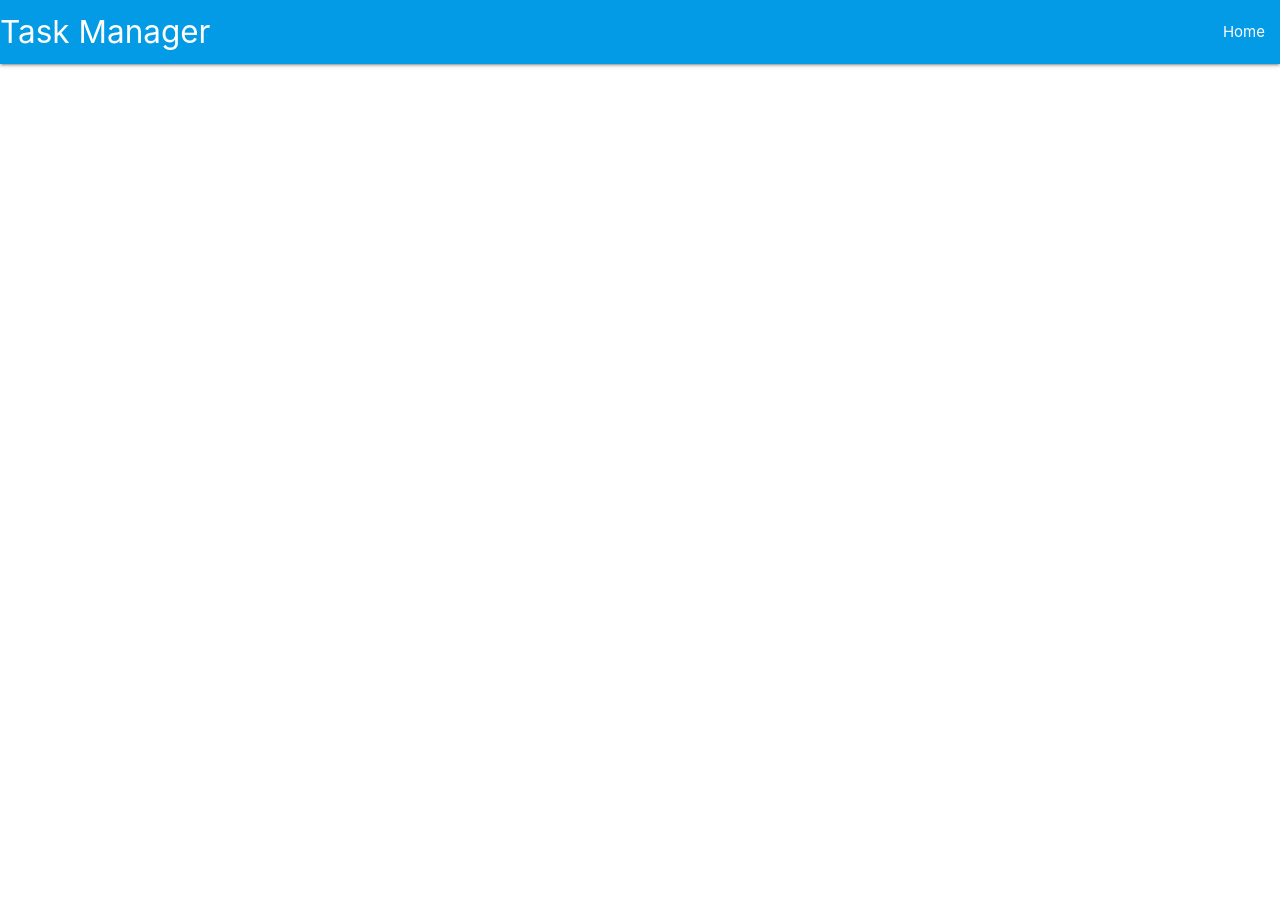
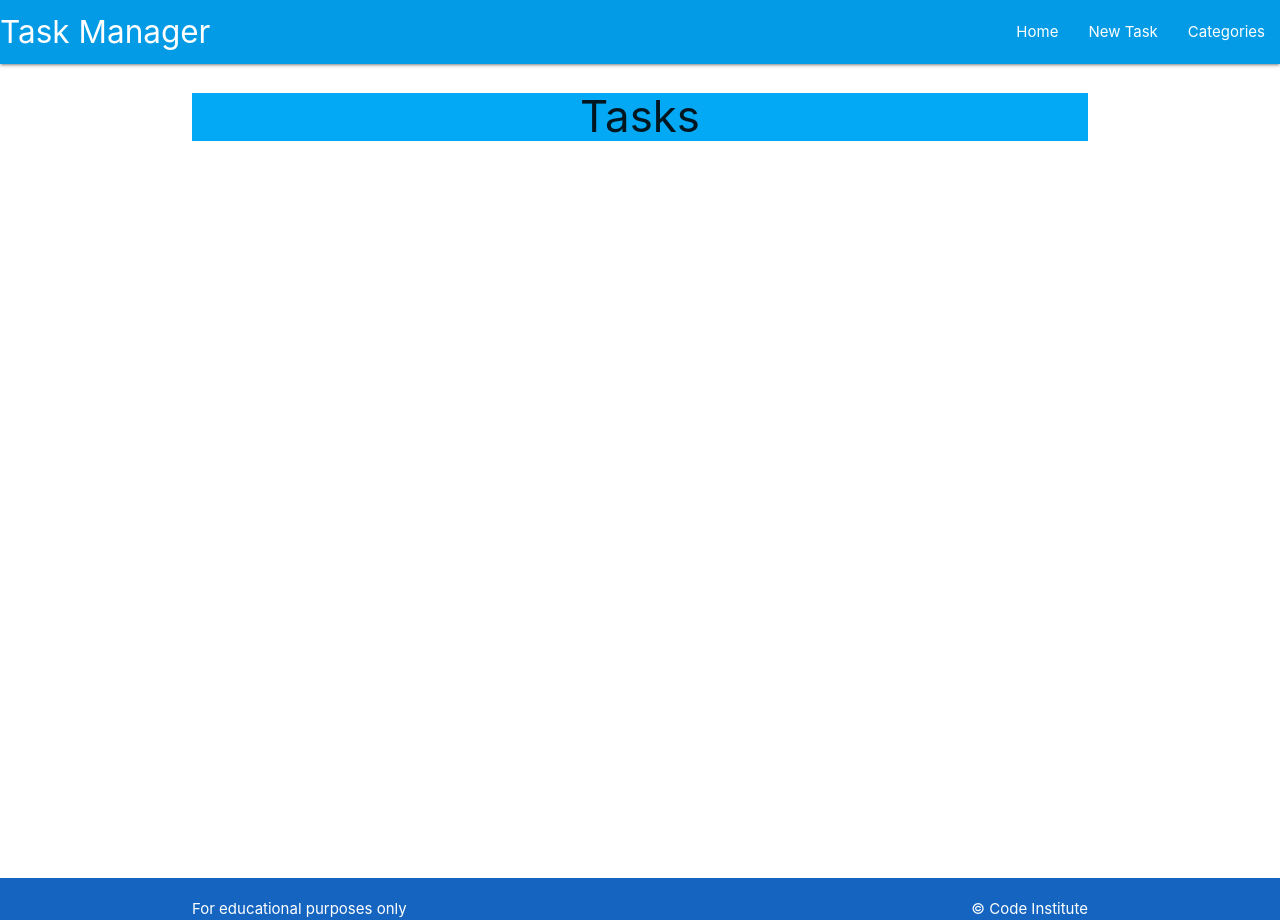
Before and after one commit to hebjornberg/taskmanager, a Flask app: page / in a window 1280 px wide. Run offline with Flask 2, Linux system fonts and the light colour scheme.

Commit message:
Add Tasks

```diff
--- a/taskmanager/routes.py
+++ b/taskmanager/routes.py
@@ -5,4 +5,4 @@ from taskmanager.models import Category, Task
 
 @app.route("/")
 def home():
-    return render_template("base.html")
+    return render_template("tasks.html")
--- a/taskmanager/static/css/style.css
+++ b/taskmanager/static/css/style.css
@@ -0,0 +1,9 @@
+body {
+    display: flex;
+    min-height: 100vh;
+    flex-direction: column;
+  }
+
+  main {
+    flex: 1 0 auto;
+  }
--- a/taskmanager/static/js/script.js
+++ b/taskmanager/static/js/script.js
@@ -0,0 +1,4 @@
+document.addEventListener('DOMContentLoaded', function() {
+    var elems = document.querySelectorAll('.sidenav');
+    var instances = M.Sidenav.init(elems, options);
+  });
--- a/taskmanager/templates/base.html
+++ b/taskmanager/templates/base.html
@@ -3,9 +3,12 @@
 <head>
     <meta charset="UTF-8">
     <meta name="viewport" content="width=device-width, initial-scale=1.0">
-    <title>Task Manager</title>
+    <link rel="stylesheet" href="https://cdnjs.cloudflare.com/ajax/libs/font-awesome/5.15.3/css/all.min.css"
+        integrity="sha512-iBBXm8fW90+nuLcSKlbmrPcLa0OT92xO1BIsZ+ywDWZCvqsWgccV3gFoRBv0z+8dLJgyAHIhR35VZc2oM/gI1w=="
+        crossorigin="anonymous" referrerpolicy="no-referrer">
     <link rel="stylesheet" href="https://cdnjs.cloudflare.com/ajax/libs/materialize/1.0.0/css/materialize.min.css">
     <link rel="stylesheet" href="{{ url_for('static', filename='css/style.css') }}" type="text/css">
+    <title>Task Manager</title>
 </head>
 <body>
 
@@ -17,6 +20,8 @@
               <a href="#" data-target="mobile-demo" class="sidenav-trigger"><i class="material-icons">menu</i></a>
               <ul class="right hide-on-med-and-down">
                 <li><a href="{{ url_for('home') }}">Home</a></li>
+                <li><a href="">New Task</a></li>
+                <li><a href="">Categories</a></li>
               </ul>
             </div>
           </nav>
@@ -24,8 +29,23 @@
           <!--mobile sidenav-->
           <ul class="sidenav" id="mobile-demo">
             <li><a href="{{ url_for('home') }}">Home</a></li>
+            <li><a href="">New Task</a></li>
+            <li><a href="">Categories</a></li>
           </ul>
     </header>
+
+    <main class="container">
+        {% block content %}
+        {% endblock %}
+    </main>
+
+    <footer class="page-footer blue darken-3">
+        <div class="container">
+            For educational purposes only
+          <a class="white-text right" href="https://thecodeinstitute.net" target="_blank">&copy; Code Institute</a>
+          </div>
+        </div>
+      </footer>
 
 <script src="https://cdnjs.cloudflare.com/ajax/libs/materialize/1.0.0/js/materialize.min.js"></script>
 <script src="{{ url_for('static', filename='js/script.js')}}"></script>
--- /dev/null
+++ b/taskmanager/templates/tasks.html
@@ -0,0 +1,6 @@
+{% extends "base.html" %}
+{% block content %}
+
+<h3 class="light-blue text-darken-4 center-align">Tasks</h3>
+
+{% endblock %}
```
